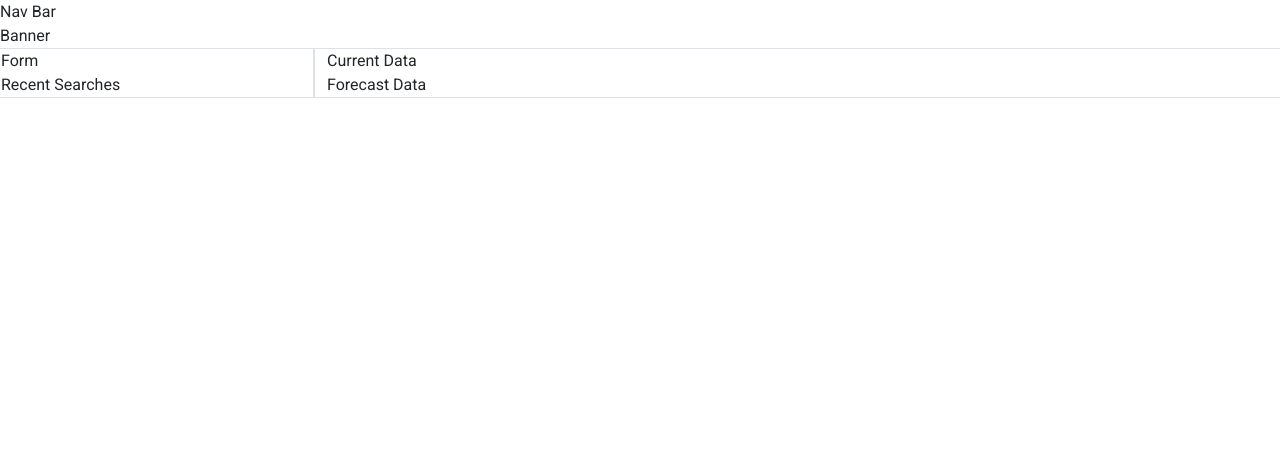
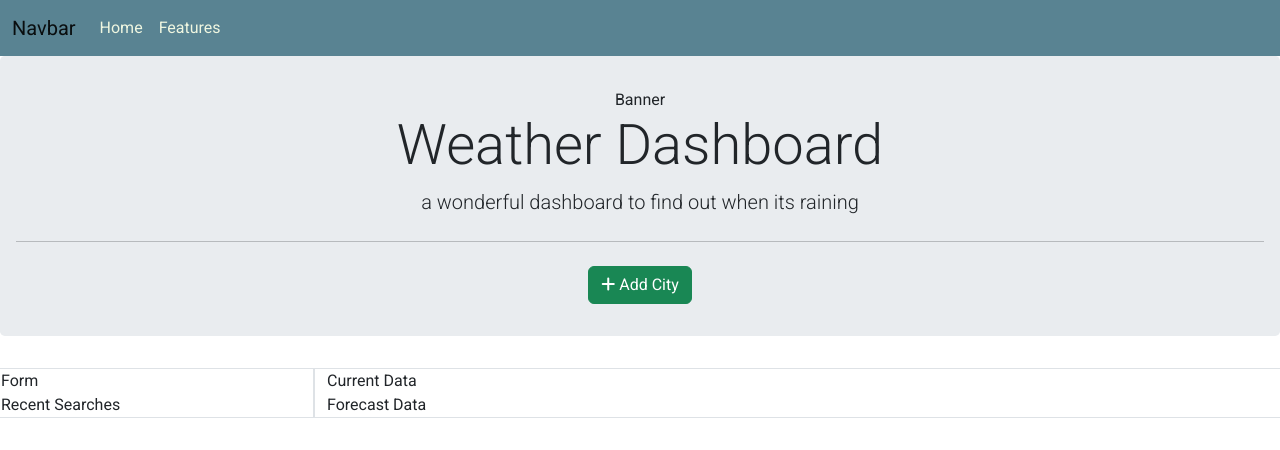
Before and after one commit to faisal244/javascript-weather-dashboard, a plain HTML site: page index.html in a window 1280 px wide. Drawn offline with nearby package versions, Linux system fonts and the light colour scheme.

Commit message:
Styled navbar and jumbotron section

```diff
--- a/assets/css/styles.css
+++ b/assets/css/styles.css
@@ -1,13 +1,27 @@
-:root{
-    --rich-black-fogra-29: #01161eff;
-    --midnight-green-eagle-green: #124559ff;
-    --teal-blue: #598392ff;
-    --cambridge-blue: #aec3b0ff;
-    --beige: #eff6e0ff;
+:root {
+  --rich-black-fogra-29: #01161eff;
+  --midnight-green-eagle-green: #124559ff;
+  --teal-blue: #598392ff;
+  --cambridge-blue: #aec3b0ff;
+  --beige: #eff6e0ff;
 }
 
+body {
+  font-family: "Poppins", sans-serif;
+  font-family: "Roboto", sans-serif;
+}
 
-body {
-    font-family: 'Poppins', sans-serif;
-    font-family: 'Roboto', sans-serif;
+.navbar-bg {
+  background-color: var(--teal-blue);
 }
+
+.navbar-expand-lg .navbar-nav .nav-link{
+    color:var(--beige)
+}
+
+.jumbotron {
+    padding: 2rem 1rem;
+    margin-bottom: 2rem;
+    background-color: #e9ecef;
+    border-radius: .3rem;
+  }
--- a/index.html
+++ b/index.html
@@ -23,9 +23,36 @@
     </head>
 
     <body>
-        <header>Nav Bar</header>
+        <header>
+        <nav class="navbar navbar-expand-lg navbar-light  navbar-bg">
+            <div class="container-fluid">
+              <a class="navbar-brand" href="#">Navbar</a>
+              <button class="navbar-toggler" type="button" data-bs-toggle="collapse" data-bs-target="#navbarNavAltMarkup" aria-controls="navbarNavAltMarkup" aria-expanded="false" aria-label="Toggle navigation">
+                <span class="navbar-toggler-icon"></span>
+              </button>
+              <div class="collapse navbar-collapse" id="navbarNavAltMarkup">
+                <div class="navbar-nav">
+                  <a class="nav-link active" aria-current="page" href="#">Home</a>
+                  <a class="nav-link" href="#">Features</a>
+
+                </div>
+              </div>
+            </div>
+          </nav>
+        </header>
         <main>
-          <div>Banner</div>
+          <div class="jumbotron text-center">Banner
+            <h1 class="display-4">Weather Dashboard</h1>
+            <p class="lead">
+                a wonderful dashboard to find out when its raining
+            </p>
+            <hr class="my-4" />
+            <button type="button" class="btn btn-success">
+                <i class="fa fa-plus me-1"></i>Add City
+            </button>
+
+          </div>
+
 
           <!-- content row -->
           <div class="row">
```
